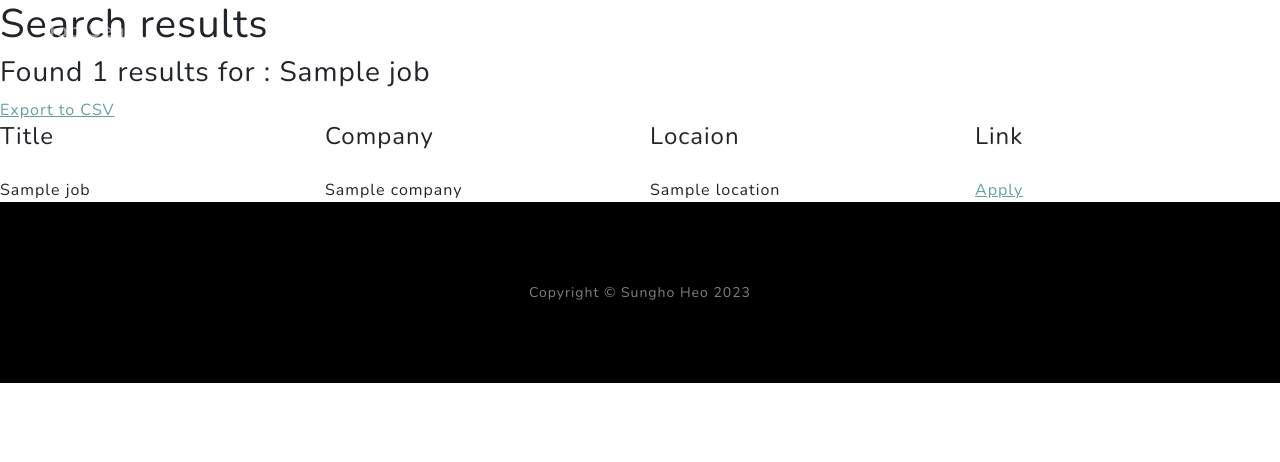
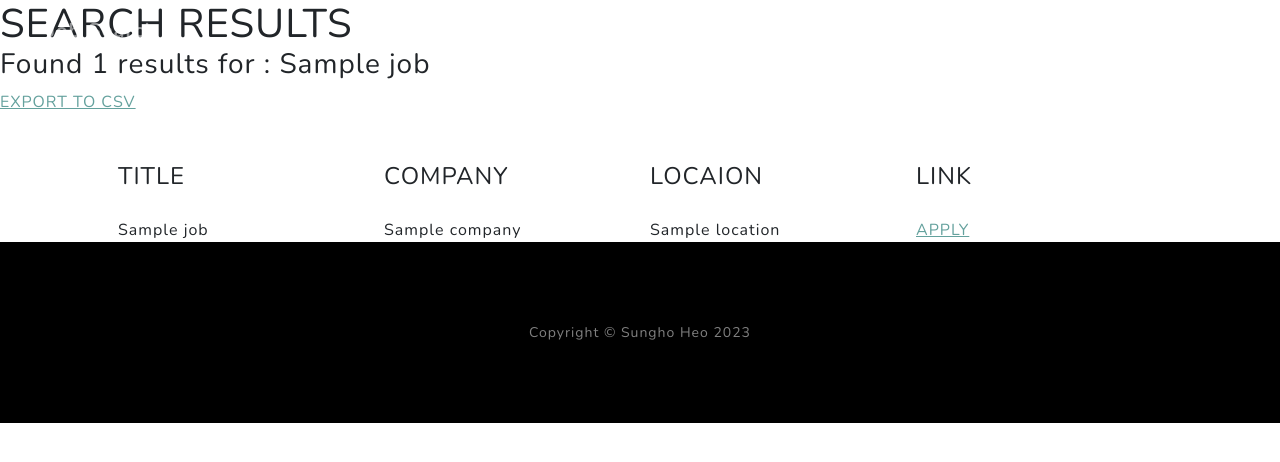
Before and after one commit to hurgj123kr/Flask_Web_Scrapper, a Flask app: template templates/report.html in a window 1280 px wide. Shown: the top 462 px of the page. Run offline with Flask 2, Linux system fonts and the light colour scheme; the template is opened without the code that fills it: most values are stand-ins (such as "Sample title", 1, 10 or a date in 2020); some libraries are stand-ins or nearby versions.

Commit message:
report update

```diff
--- a/templates/report.html
+++ b/templates/report.html
@@ -28,19 +28,19 @@
             <div class="head px-4 px-lg-5">
             <a class="navbar-brand" href="{{url_for('home')}}">Job Search</a>
         </nav>
-        <h1>  Search results </h1>
+        <h1 class="mx-auto my-0 text-uppercase">  Search results </h1>
         <h3> Found {{resultsNumber}} results for : {{job}} </h3>
-        <a href="/export?word={{job}}">Export to CSV</a>
-        <section>
-            <h4>Title</h4>
-            <h4>Company</h4>
-            <h4>Locaion</h4>
-            <h4>Link</h4>
+        <a class="mt-4 mb-3 text-uppercase"  href="/export?word={{job}}">Export to CSV</a>
+        <section class="mt-5 width-auto container px-4 px-lg-5 ">
+            <h4 class="text-uppercase">Title</h4>
+            <h4 class="text-uppercase">Company</h4>
+            <h4 class="text-uppercase">Locaion</h4>
+            <h4 class="text-uppercase">Link</h4>
             {% for job in jobs %}
             <span>{{job.title}}</span>
             <span>{{job.company}}</span>
             <span>{{job.location}}</span>
-            <a href="{{job.link}}" target="_blank">Apply</a>
+            <a class="text-uppercase" href="{{job.link}}" target="_blank">Apply</a>
             {% endfor %}
         </section>
         {% include "partials/footer.html"%}
```
